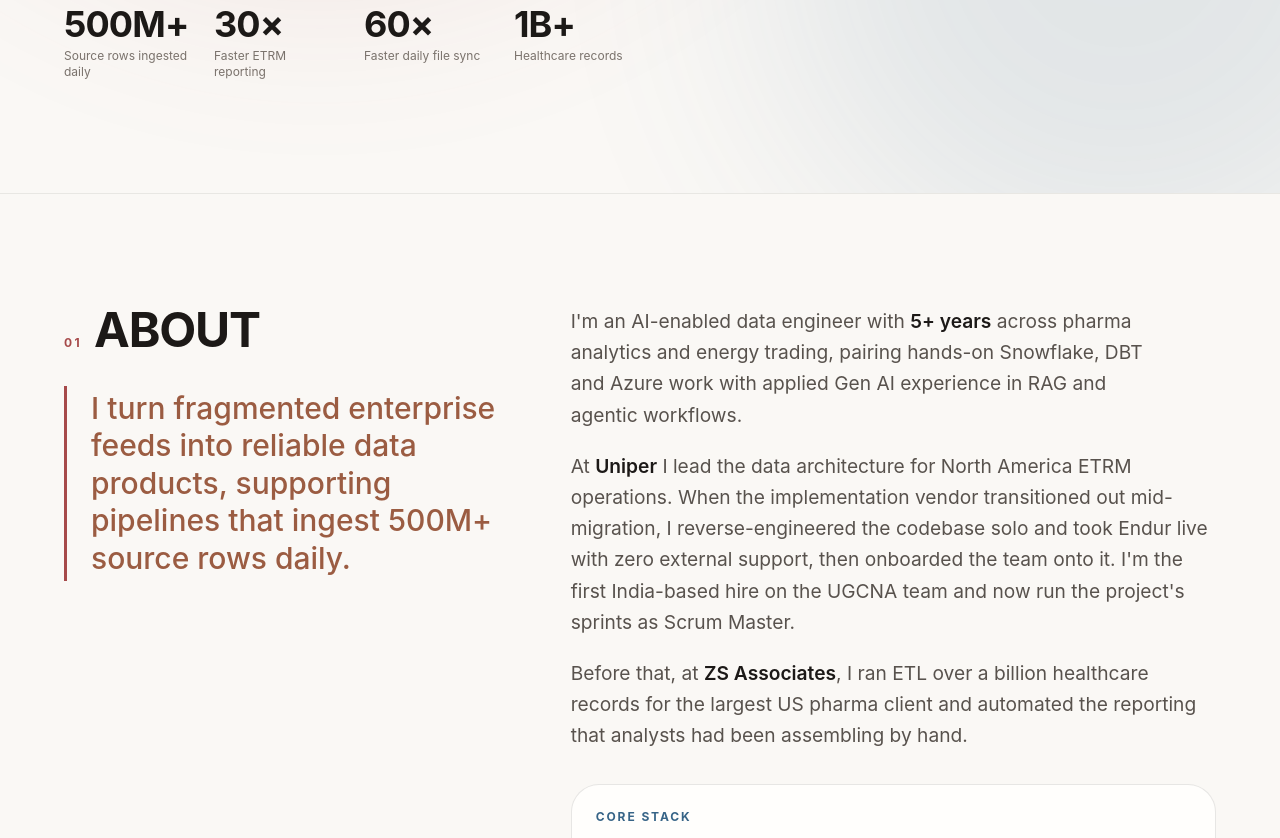
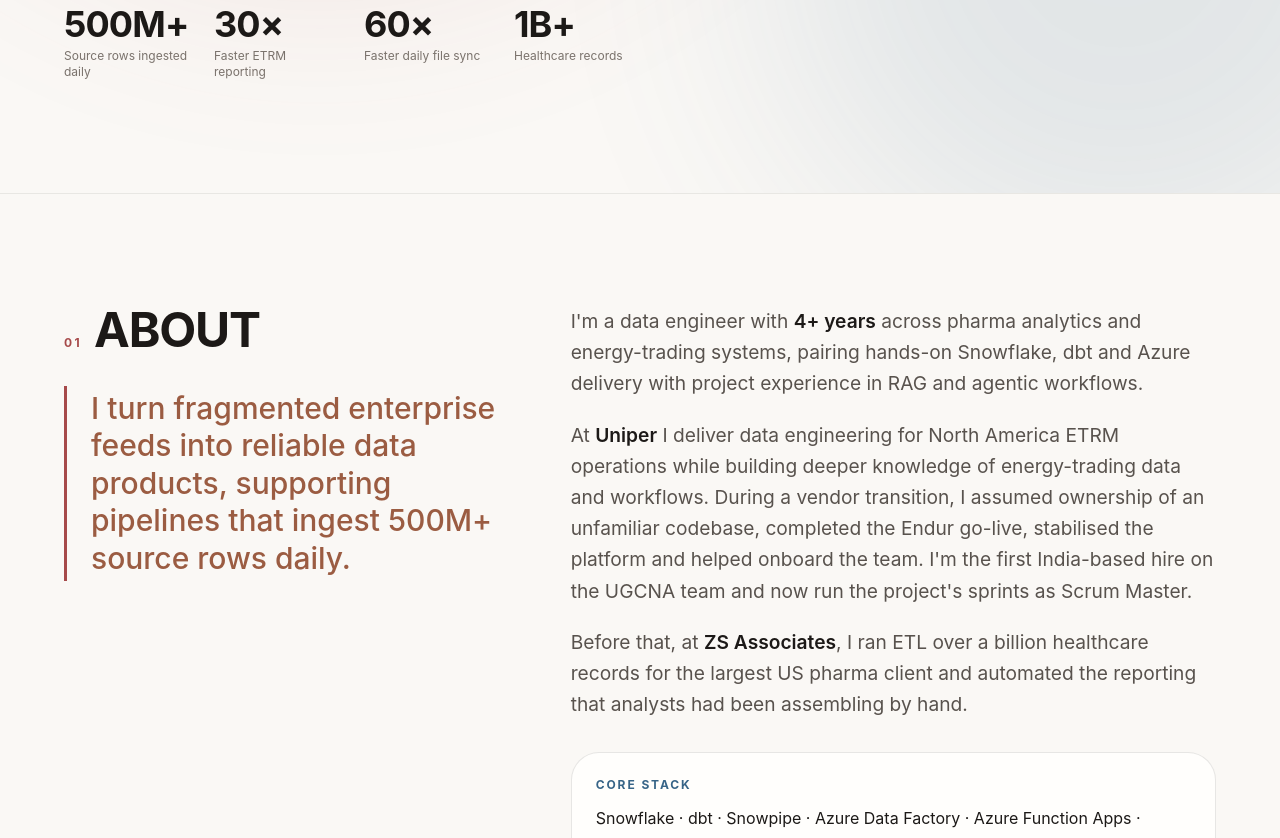
Before and after one commit to namantaneja167/MyPortfolio, an Astro site: page / in a window 1280 px wide. Shown: the part 719-1557 px from the top of the page. Built offline with nearby package versions, Linux system fonts and the light colour scheme; Astro itself is replaced by a stand-in of ours; no server answers.

Commit message:
Clarify professional narrative

```diff
--- a/src/sections/About.astro
+++ b/src/sections/About.astro
@@ -21,16 +21,16 @@
     <div class="lg:col-span-7 flex flex-col gap-8 reveal" style="--reveal-delay: 90ms">
       <div class="space-y-5 text-fluid-lead leading-relaxed text-fg-muted">
         <p>
-          I'm an AI-enabled data engineer with <strong class="text-fg font-semibold">5+ years</strong> across
-          pharma analytics and energy trading, pairing hands-on Snowflake, DBT and Azure work with applied
-          Gen AI experience in RAG and agentic workflows.
+          I'm a data engineer with <strong class="text-fg font-semibold">4+ years</strong> across pharma
+          analytics and energy-trading systems, pairing hands-on Snowflake, dbt and Azure delivery with
+          project experience in RAG and agentic workflows.
         </p>
         <p>
-          At <strong class="text-fg font-semibold">Uniper</strong> I lead the data architecture for North
-          America ETRM operations. When the implementation vendor transitioned out mid-migration, I
-          reverse-engineered the codebase solo and took Endur live with zero external support, then
-          onboarded the team onto it. I'm the first India-based hire on the UGCNA team and now run the
-          project's sprints as Scrum Master.
+          At <strong class="text-fg font-semibold">Uniper</strong> I deliver data engineering for North
+          America ETRM operations while building deeper knowledge of energy-trading data and workflows.
+          During a vendor transition, I assumed ownership of an unfamiliar codebase, completed the Endur
+          go-live, stabilised the platform and helped onboard the team. I'm the first India-based hire on
+          the UGCNA team and now run the project's sprints as Scrum Master.
         </p>
         <p>
           Before that, at <strong class="text-fg font-semibold">ZS Associates</strong>, I ran ETL over a
--- a/src/sections/Hero.astro
+++ b/src/sections/Hero.astro
@@ -41,7 +41,7 @@
       <p class="mt-6 text-fluid-lead leading-relaxed text-fg-muted max-w-xl">
         {profile.tagline}. Currently <span class="text-fg font-medium">{profile.role}</span> on
         <span class="text-fg font-medium">{profile.currentEmployer}'s {profile.currentTeam}</span> team,
-        where I led the CXL to Endur ETRM migration end to end.
+        where I delivered core data engineering for the CXL to Endur ETRM migration.
       </p>
 
       <div class="mt-9 flex flex-col sm:flex-row gap-3">
```
